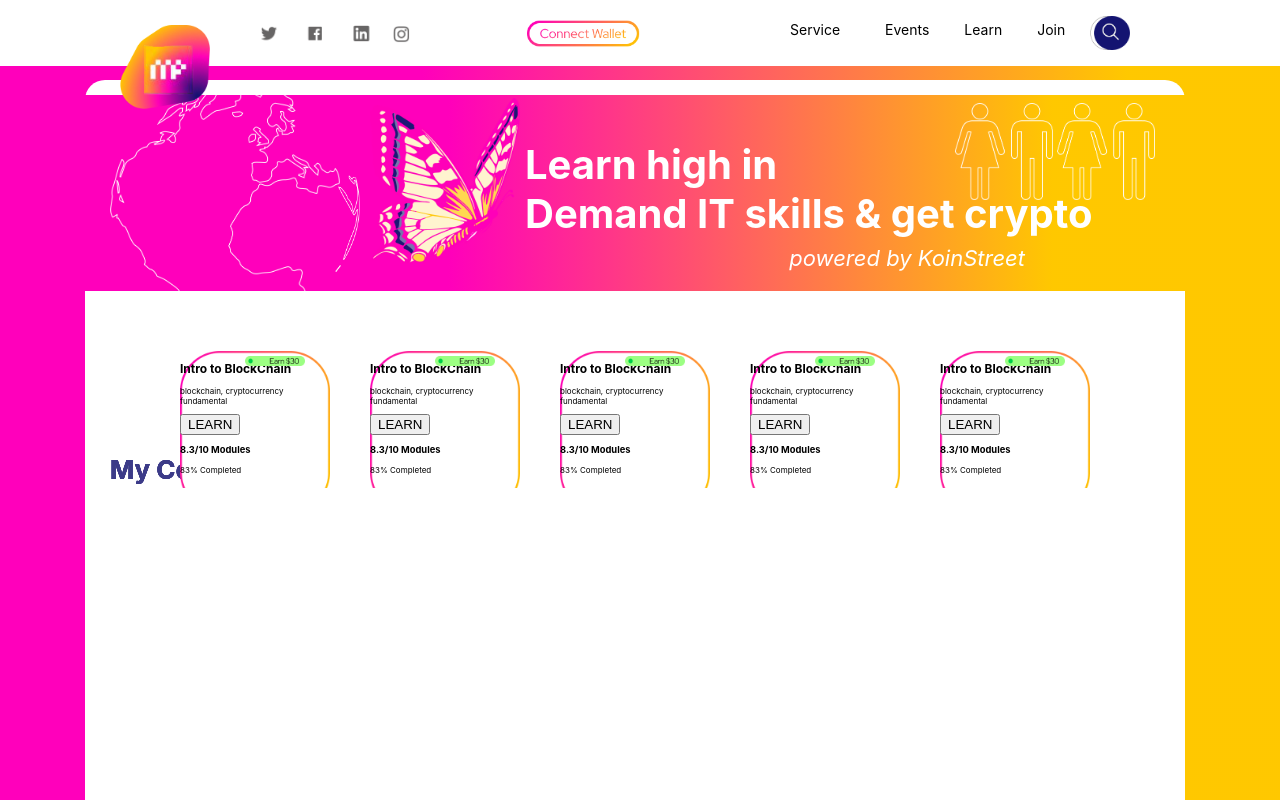
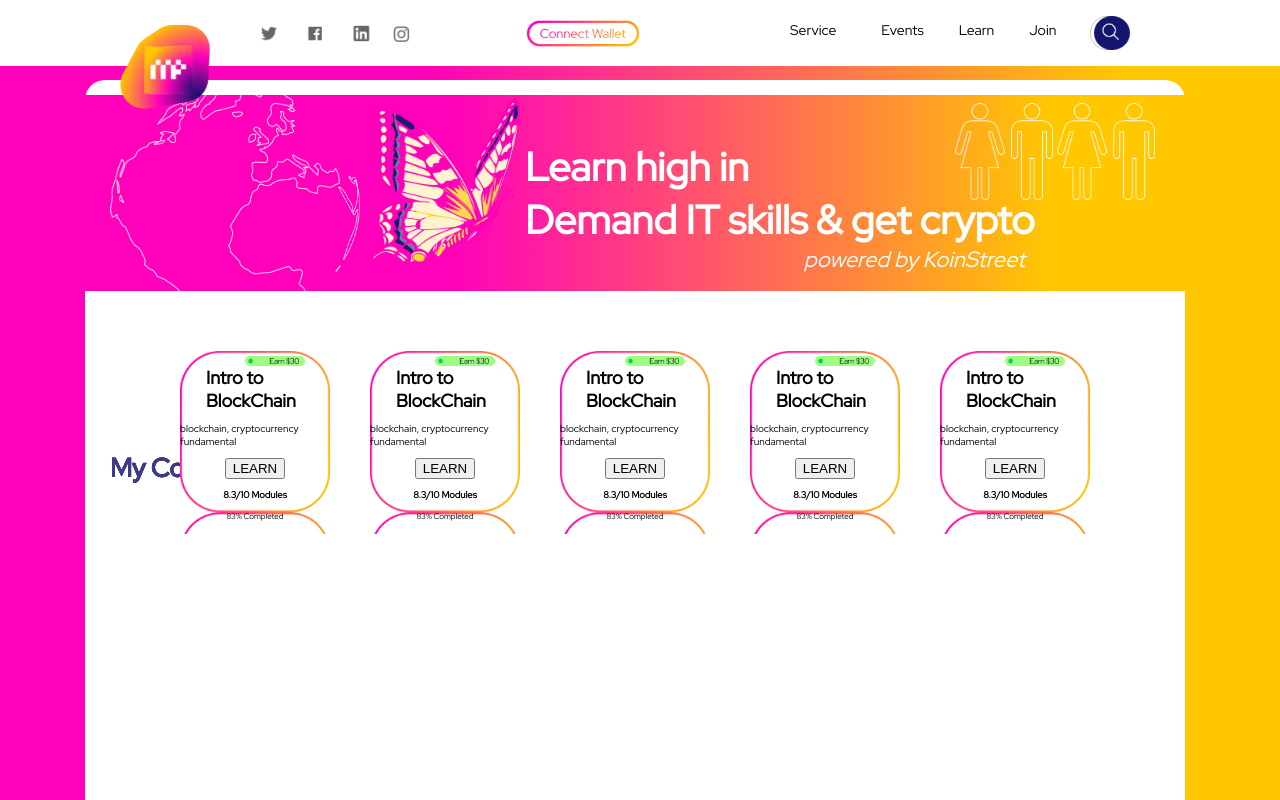
Before and after one commit to paulmorales7/Front-End-Skills-Test-01, a React (Create React App) app in the folder front-end-skills-test/: page / in a window 1280 px wide. Shown: the top 800 px of the page. Built offline with nearby package versions, Linux system fonts and the light colour scheme.

Commit message:
added font, red hat display

```diff
--- a/front-end-skills-test/src/App.css
+++ b/front-end-skills-test/src/App.css
@@ -1,3 +1,5 @@
+@import url("https://fonts.googleapis.com/css2?family=Red+Hat+Display&display=swap");
+
 .App {
   background: linear-gradient(
     90deg,
@@ -5,5 +7,5 @@
     hsla(47, 100%, 50%, 1) 88%
   );
   height: 950px;
-
+  font-family: 'Red Hat Display';
 }
--- a/front-end-skills-test/src/components/courses/courses.css
+++ b/front-end-skills-test/src/components/courses/courses.css
@@ -11,7 +11,7 @@
 }
 
 .card {
-    background-image: url('../../images/border.png');
+  background-image: url("../../images/border.png");
   background-size: 150px;
   width: 150px;
   position: relative;
@@ -27,7 +27,7 @@
   position: relative;
   z-index: 3;
   top: 10px;
-   /* text-align: right; */
+  text-align: center;
 }
 
 .image {
@@ -39,3 +39,16 @@
   left: 65px;
   top: -5px;
 }
+
+.intro {
+  font-size: 18px;
+  text-align: left;
+  margin-left: 26px;
+  position: relative;
+  top: 5px;
+}
+
+.para {
+  text-align: left;
+  font-size: 10px;
+}
```
Lines whose indentation alone changed are shown as unchanged.
